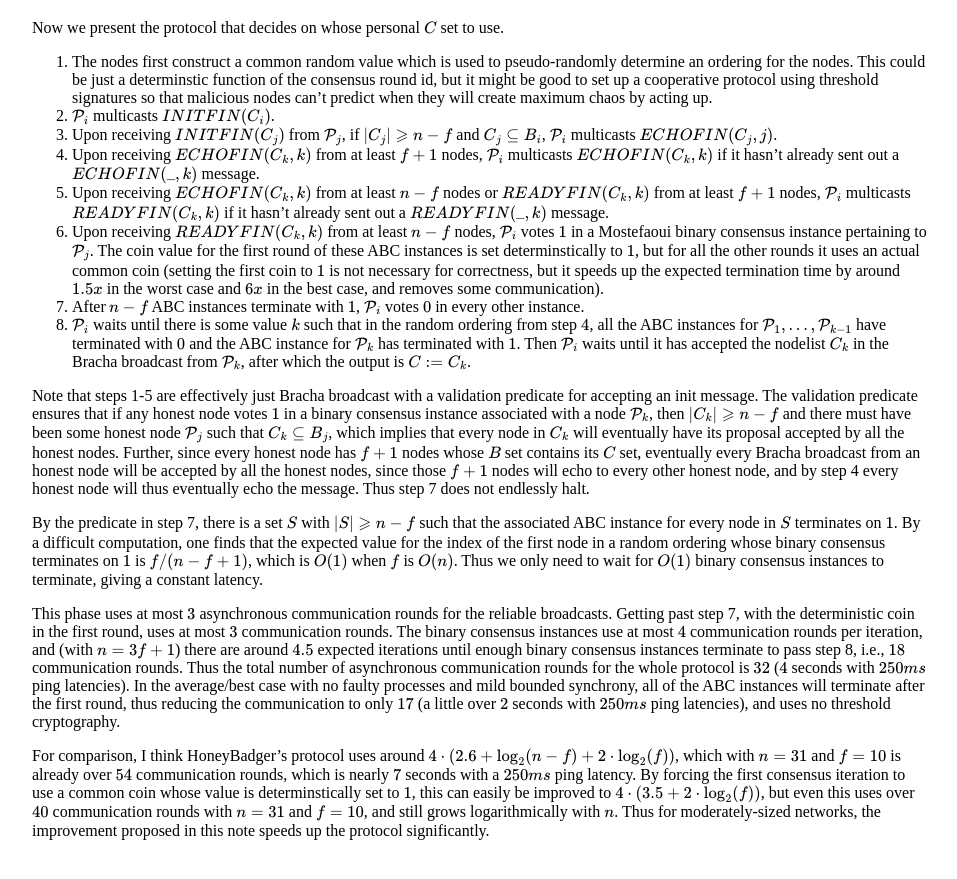
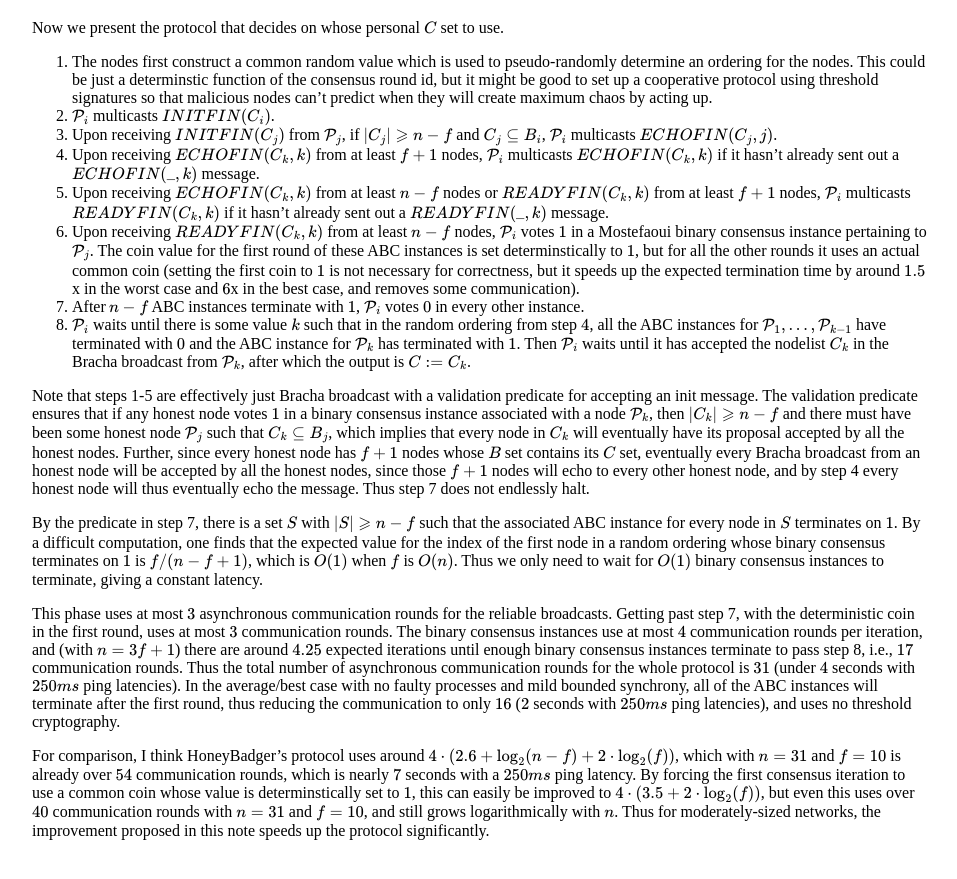
Before and after one commit to ChronusZ/chronusz.github.io, a Jekyll site: the page built from _posts/2017-09-11-honeybadger-with-constant-expected-time.md, in a window 1280 px wide and 900 px high, scrolled down 1336 px. Shown: the top 879 px of the window, without its empty margins (160-1117 px from the left). Built offline with Jekyll 4.4.1, drawn with Linux system fonts in a browser that asks for light colours; formulas are drawn with MathJax 3.

Commit message:
Update 2017-09-11-honeybadger-with-constant-expected-time.md

```diff
--- a/_posts/2017-09-11-honeybadger-with-constant-expected-time.md
+++ b/_posts/2017-09-11-honeybadger-with-constant-expected-time.md
@@ -45,7 +45,7 @@ Now we present the protocol that decides on whose personal $$C$$ set to use.
 3. Upon receiving $$INITFIN(C_j)$$ from $$\mathcal{P}_j$$, if $$\vert C_j\vert\geqslant n-f$$ and $$C_j\subseteq B_i$$, $$\mathcal{P}_i$$ multicasts $$ECHOFIN(C_j,j)$$.
 4. Upon receiving $$ECHOFIN(C_k,k)$$ from at least $$f+1$$ nodes, $$\mathcal{P}_i$$ multicasts $$ECHOFIN(C_k,k)$$ if it hasn't already sent out a $$ECHOFIN(\_,k)$$ message.
 5. Upon receiving $$ECHOFIN(C_k,k)$$ from at least $$n-f$$ nodes or $$READYFIN(C_k,k)$$ from at least $$f+1$$ nodes, $$\mathcal{P}_i$$ multicasts $$READYFIN(C_k,k)$$ if it hasn't already sent out a $$READYFIN(\_,k)$$ message.
-6. Upon receiving $$READYFIN(C_k,k)$$ from at least $$n-f$$ nodes, $$\mathcal{P}_i$$ votes $$1$$ in a Mostefaoui binary consensus instance pertaining to $$\mathcal{P}_j$$. The coin value for the first round of these ABC instances is set determinstically to $$1$$, but for all the other rounds it uses an actual common coin (setting the first coin to $$1$$ is not necessary for correctness, but it speeds up the expected termination time by around $$1.5x$$ in the worst case and $$6x$$ in the best case, and removes some communication).
+6. Upon receiving $$READYFIN(C_k,k)$$ from at least $$n-f$$ nodes, $$\mathcal{P}_i$$ votes $$1$$ in a Mostefaoui binary consensus instance pertaining to $$\mathcal{P}_j$$. The coin value for the first round of these ABC instances is set determinstically to $$1$$, but for all the other rounds it uses an actual common coin (setting the first coin to $$1$$ is not necessary for correctness, but it speeds up the expected termination time by around $$1.5$$x in the worst case and $$6$$x in the best case, and removes some communication).
 7. After $$n-f$$ ABC instances terminate with $$1$$, $$\mathcal{P}_i$$ votes $$0$$ in every other instance.
 8. $$\mathcal{P}_i$$ waits until there is some value $$k$$ such that in the random ordering from step $$4$$, all the ABC instances for $$\mathcal{P}_1,...,\mathcal{P}_{k-1}$$ have terminated with $$0$$ and the ABC instance for $$\mathcal{P}_k$$ has terminated with $$1$$. Then $$\mathcal{P}_i$$ waits until it has accepted the nodelist $$C_k$$ in the Bracha broadcast from $$\mathcal{P}_k$$, after which the output is $$C:=C_k$$.
 
@@ -53,6 +53,6 @@ Note that steps 1-5 are effectively just Bracha broadcast with a validation pred
 
 By the predicate in step 7, there is a set $$S$$ with $$\vert S\vert\geqslant n-f$$ such that the associated ABC instance for every node in $$S$$ terminates on $$1$$. By a difficult computation, one finds that the expected value for the index of the first node in a random ordering whose binary consensus terminates on $$1$$ is $$f/(n-f+1)$$, which is $$O(1)$$ when $$f$$ is $$O(n)$$. Thus we only need to wait for $$O(1)$$ binary consensus instances to terminate, giving a constant latency.
 
-This phase uses at most $$3$$ asynchronous communication rounds for the reliable broadcasts. Getting past step 7, with the deterministic coin in the first round, uses at most $$3$$ communication rounds. The binary consensus instances use at most $$4$$ communication rounds per iteration, and (with $$n=3f+1$$) there are around $$4.5$$ expected iterations until enough binary consensus instances terminate to pass step 8, i.e., $$18$$ communication rounds. Thus the total number of asynchronous communication rounds for the whole protocol is $$32$$ ($$4$$ seconds with $$250ms$$ ping latencies). In the average/best case with no faulty processes and mild bounded synchrony, all of the ABC instances will terminate after the first round, thus reducing the communication to only $$17$$ (a little over $$2$$ seconds with $$250ms$$ ping latencies), and uses no threshold cryptography.
+This phase uses at most $$3$$ asynchronous communication rounds for the reliable broadcasts. Getting past step 7, with the deterministic coin in the first round, uses at most $$3$$ communication rounds. The binary consensus instances use at most $$4$$ communication rounds per iteration, and (with $$n=3f+1$$) there are around $$4.25$$ expected iterations until enough binary consensus instances terminate to pass step 8, i.e., $$17$$ communication rounds. Thus the total number of asynchronous communication rounds for the whole protocol is $$31$$ (under $$4$$ seconds with $$250ms$$ ping latencies). In the average/best case with no faulty processes and mild bounded synchrony, all of the ABC instances will terminate after the first round, thus reducing the communication to only $$16$$ ($$2$$ seconds with $$250ms$$ ping latencies), and uses no threshold cryptography.
 
 For comparison, I think HoneyBadger's protocol uses around $$4\cdot(2.6+\log_2(n-f)+2\cdot\log_2(f))$$, which with $$n=31$$ and $$f=10$$ is already over $$54$$ communication rounds, which is nearly $$7$$ seconds with a $$250ms$$ ping latency. By forcing the first consensus iteration to use a common coin whose value is determinstically set to $$1$$, this can easily be improved to $$4\cdot(3.5+2\cdot\log_2(f))$$, but even this uses over $$40$$ communication rounds with $$n=31$$ and $$f=10$$, and still grows logarithmically with $$n$$. Thus for moderately-sized networks, the improvement proposed in this note speeds up the protocol significantly.
```
